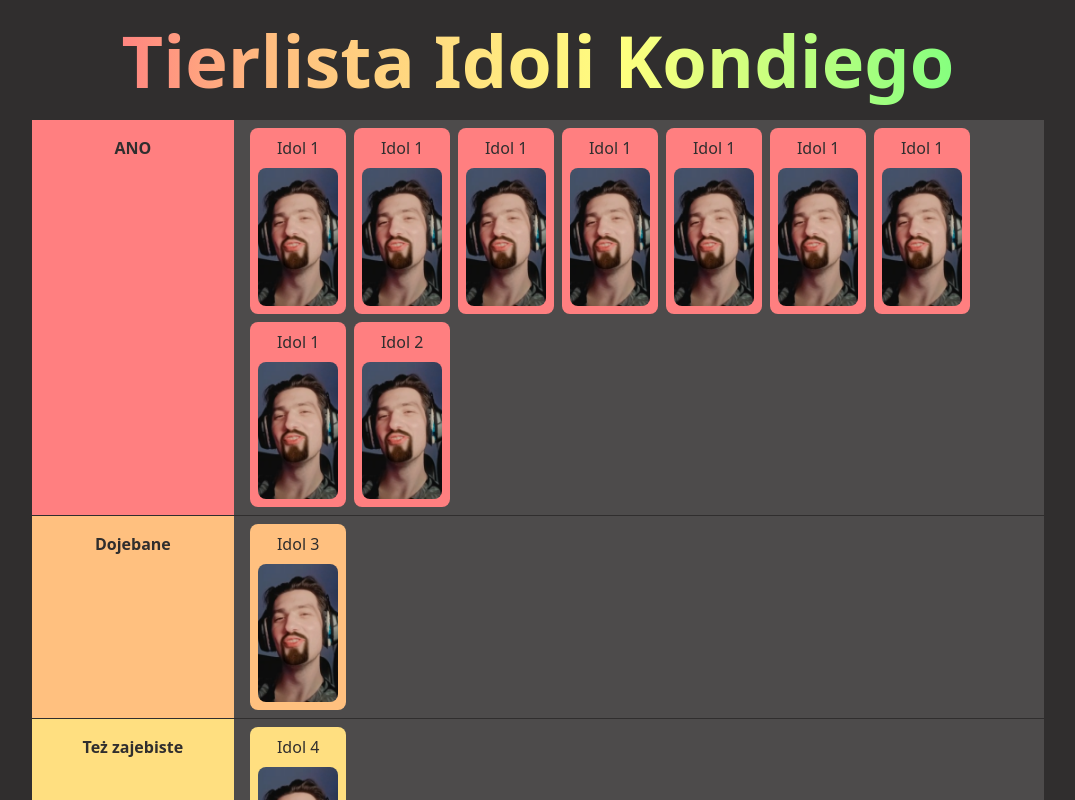
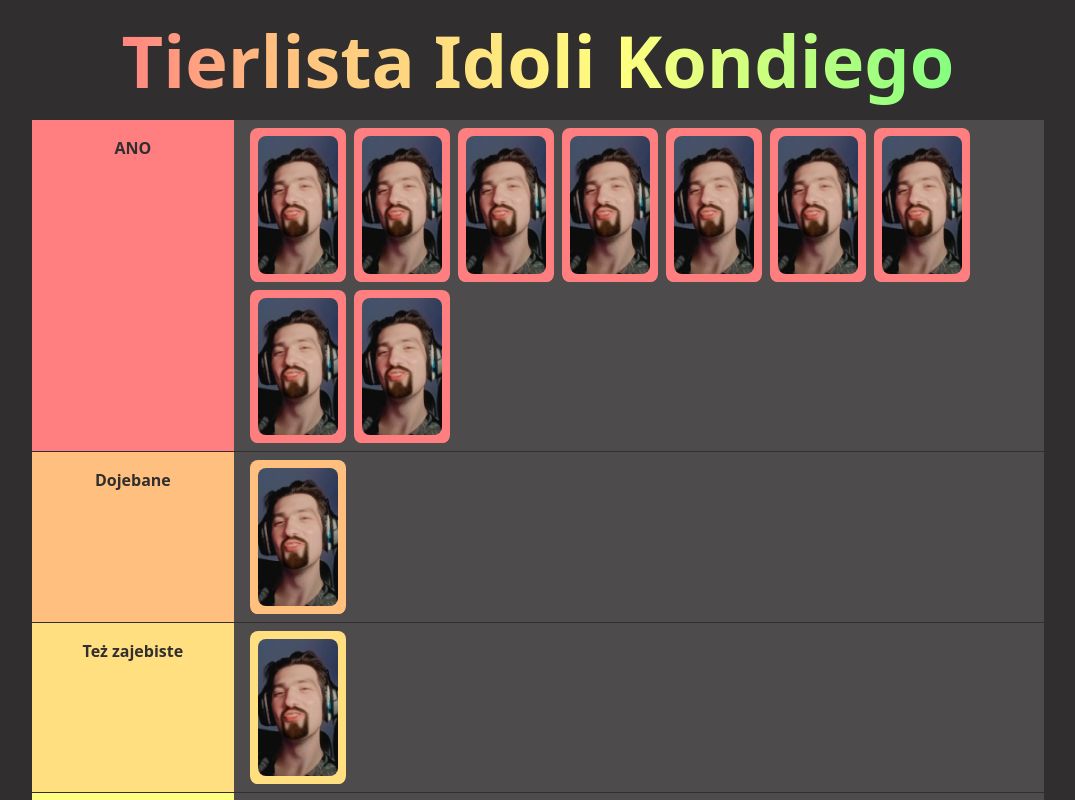
Before and after one commit to KondyKox/Idole-Kondiego, a React (Vite) app in the folder client/: page / in a window 1280 px wide. Shown: the top 800 px of the page, without its empty margins (102-1177 px from the left). Built offline with nearby package versions, Linux system fonts and the light colour scheme.

Commit message:
drag & drop tier elements

```diff
--- a/client/src/components/Tier.tsx
+++ b/client/src/components/Tier.tsx
@@ -1,5 +1,5 @@
 import { useState } from "react";
-import { TierNumber, TierProps } from "../types/Tier";
+import { TierElement, TierNumber, TierProps } from "../types/Tier";
 
 const tierColors: Record<TierNumber, { bg: string; hover: string }> = {
   1: { bg: "bg-tier-1", hover: "hover:bg-tier-1-hover" },
@@ -10,7 +10,14 @@ const tierColors: Record<TierNumber, { bg: string; hover: string }> = {
   6: { bg: "bg-tier-6", hover: "hover:bg-tier-6-hover" },
 };
 
-const Tier = ({ name, tierNumber, elements }: TierProps) => {
+const Tier = ({
+  name,
+  tierNumber,
+  elements,
+  setDraggedElement,
+  onDropElement,
+  setSourceTierNumber,
+}: TierProps) => {
   const { bg, hover } = tierColors[tierNumber as TierNumber] || {
     bg: "transparent",
     hover: "transparent",
@@ -28,6 +35,12 @@ const Tier = ({ name, tierNumber, elements }: TierProps) => {
     setHoveredIndex(null);
   };
 
+  // Handle drag tier element
+  const handleDragStart = (element: TierElement) => {
+    setDraggedElement(element);
+    setSourceTierNumber(tierNumber);
+  };
+
   return (
     <div className="flex justify-center items-stretch border-b text-primary">
       <h2
@@ -35,20 +48,36 @@ const Tier = ({ name, tierNumber, elements }: TierProps) => {
       >
         {name}
       </h2>
-      <div className="bg-tier-bg w-full px-2 md:px-4 py-2 flex gap-2 flex-wrap">
+      <div
+        className="bg-tier-bg w-full px-2 md:px-4 py-2 flex gap-2 flex-wrap items-stretch"
+        onDragOver={(e) => e.preventDefault()}
+        onDrop={() => onDropElement(tierNumber)}
+      >
         {elements.map((el, index) => (
           <div
             key={index}
-            className={`p-2 rounded-lg flex flex-col justify-center items-center gap-2 cursor-pointer w-20 md:w-24 transition-colors
-                        duration-300 ease-in-out ${bg} ${hover}`}
+            className={`p-2 rounded-lg flex flex-col justify-center items-center gap-2 cursor-pointer transition-colors
+                        duration-300 ease-in-out ${bg} ${hover} relative group overflow-hidden`}
             style={{
               backgroundColor: hoveredIndex === index ? hover : bg, // Change bg on hover
             }}
             onMouseEnter={() => handleMouseEnter(index)}
             onMouseLeave={handleMouseLeave}
+            draggable={true}
+            onDragStart={() => handleDragStart(el)}
           >
-            {el.name}
-            <img src={el.imageSrc} alt={el.name} className="rounded-lg" />
+            <img
+              src={el.imageSrc}
+              alt={el.name}
+              className="rounded-lg w-full max-w-20"
+              draggable={false}
+            />
+            <span
+              className={`absolute bottom-0 ${bg} transition-all duration-300 ease-in-out translate-y-5
+                          group-hover:translate-y-0 w-full text-center`}
+            >
+              {el.name}
+            </span>
           </div>
         ))}
       </div>
--- a/client/src/components/TierList.tsx
+++ b/client/src/components/TierList.tsx
@@ -1,16 +1,48 @@
 import { useEffect, useState } from "react";
-import { TierProps } from "../types/Tier";
+import { TierElement, TierNumber, TierProps } from "../types/Tier";
 import Tier from "./Tier";
 
 const TierList = () => {
   const [tiers, setTiers] = useState<TierProps[]>([]);
+  const [draggedElement, setDraggedElement] = useState<TierElement | null>(
+    null
+  );
+  const [sourceTierNumber, setSourceTierNumber] = useState<TierNumber | null>(
+    null
+  );
 
+  // Fetch tiers from .json
   useEffect(() => {
     fetch("/data/tiers.json")
       .then((response) => response.json())
       .then((data) => setTiers(data.tiers))
       .catch((error) => console.error("Error fetching tiers:", error));
   }, []);
+
+  // Drop element into new tier
+  const handleDropElement = (targetTier: TierNumber) => {
+    if (!draggedElement || sourceTierNumber === null) return;
+
+    const updatedTiers = [...tiers]; // copy tiers
+
+    // Delete from source tier
+    const sourceIndex = updatedTiers.findIndex(
+      (t) => t.tierNumber === sourceTierNumber
+    );
+    updatedTiers[sourceIndex].elements = updatedTiers[
+      sourceIndex
+    ].elements.filter((el) => el.name !== draggedElement.name); // Searching by name; Replace with id when MongoDB will be added
+
+    // Add element to a new tier
+    const targetIndex = updatedTiers.findIndex(
+      (t) => t.tierNumber === targetTier
+    );
+    updatedTiers[targetIndex].elements.push(draggedElement);
+
+    setTiers(updatedTiers);
+    setDraggedElement(null);
+    setSourceTierNumber(null);
+  };
 
   return (
     <div className="w-full p-2">
@@ -20,6 +52,9 @@ const TierList = () => {
             name={tier.name}
             tierNumber={tier.tierNumber}
             elements={tier.elements}
+            setDraggedElement={setDraggedElement}
+            onDropElement={handleDropElement}
+            setSourceTierNumber={setSourceTierNumber}
           />
         </div>
       ))}
```
Also changed, not shown: client/src/types/Tier.ts (+7 -1 lines).
